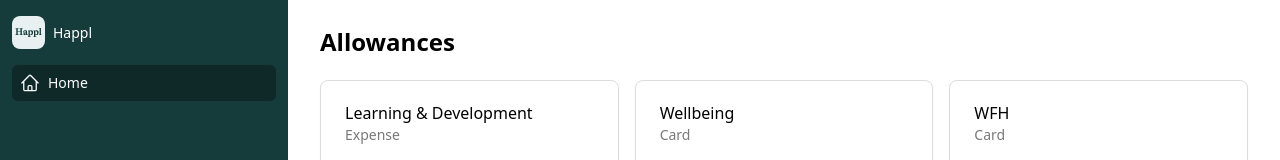
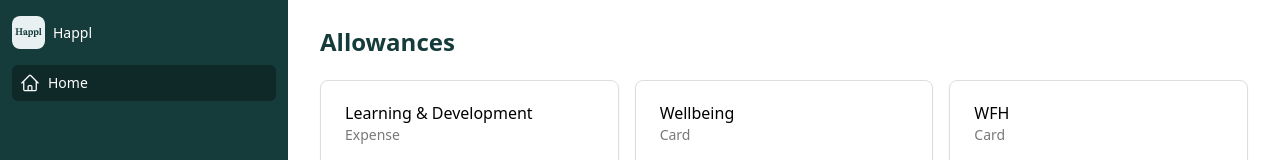
Before and after one commit to DavidLazar13/frontend-interview-task-happl, a Next.js app: page / in a window 1280 px wide. Shown: the top 160 px of the page. Built offline with nearby package versions, Linux system fonts and the light colour scheme.

Commit message:
style: changed title color

```diff
--- a/src/components/List/index.tsx
+++ b/src/components/List/index.tsx
@@ -17,7 +17,7 @@ const List = () => {
 
   return (
     <div className='m-8'>
-      <h2 className='text-2xl font-semibold leading-5'>Allowances</h2>
+      <h2 className='text-2xl font-semibold leading-5 text-green-400'>Allowances</h2>
       <div className='grid grid-cols-1 sm:grid-cols-1 md:grid-cols-2 xl:grid-cols-3 gap-4 mt-7'>
         {allowances.map((allowance) => (
           <Card key={allowance.id} allowance={allowance}></Card>
```
